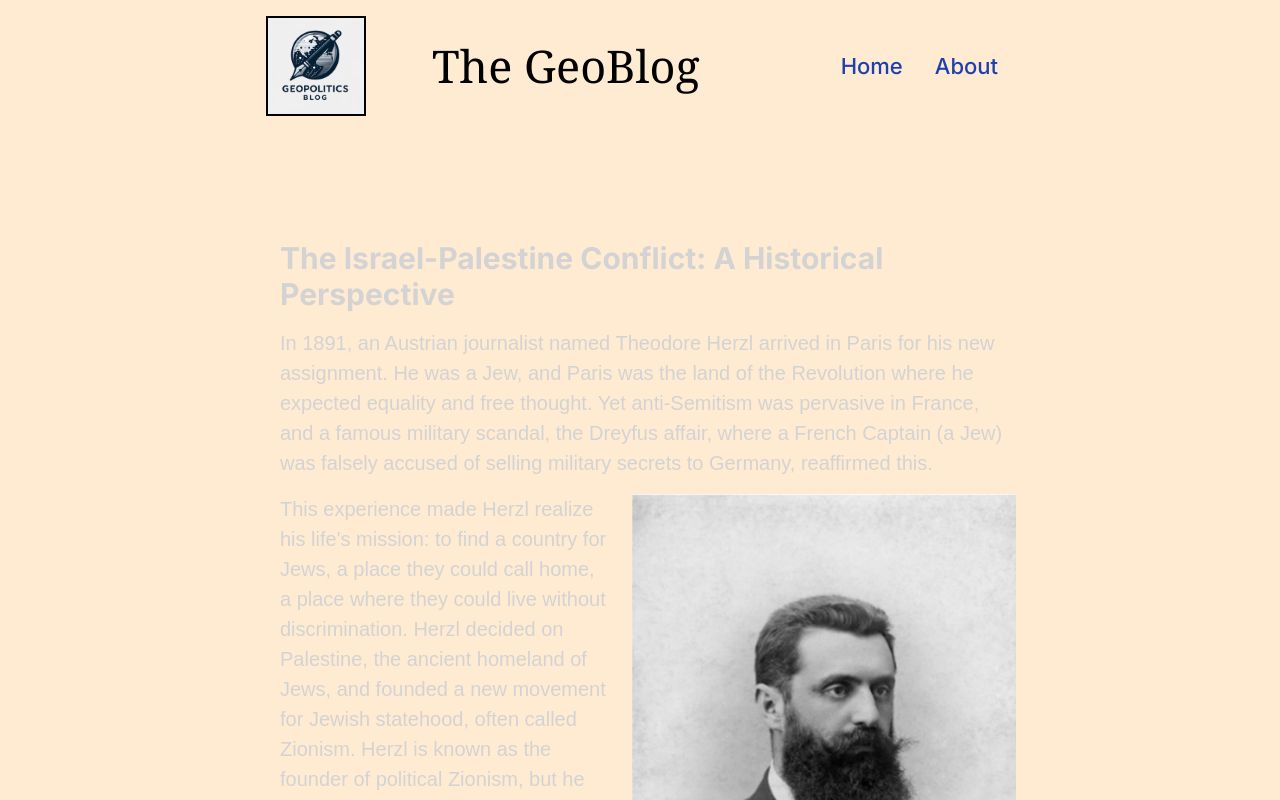
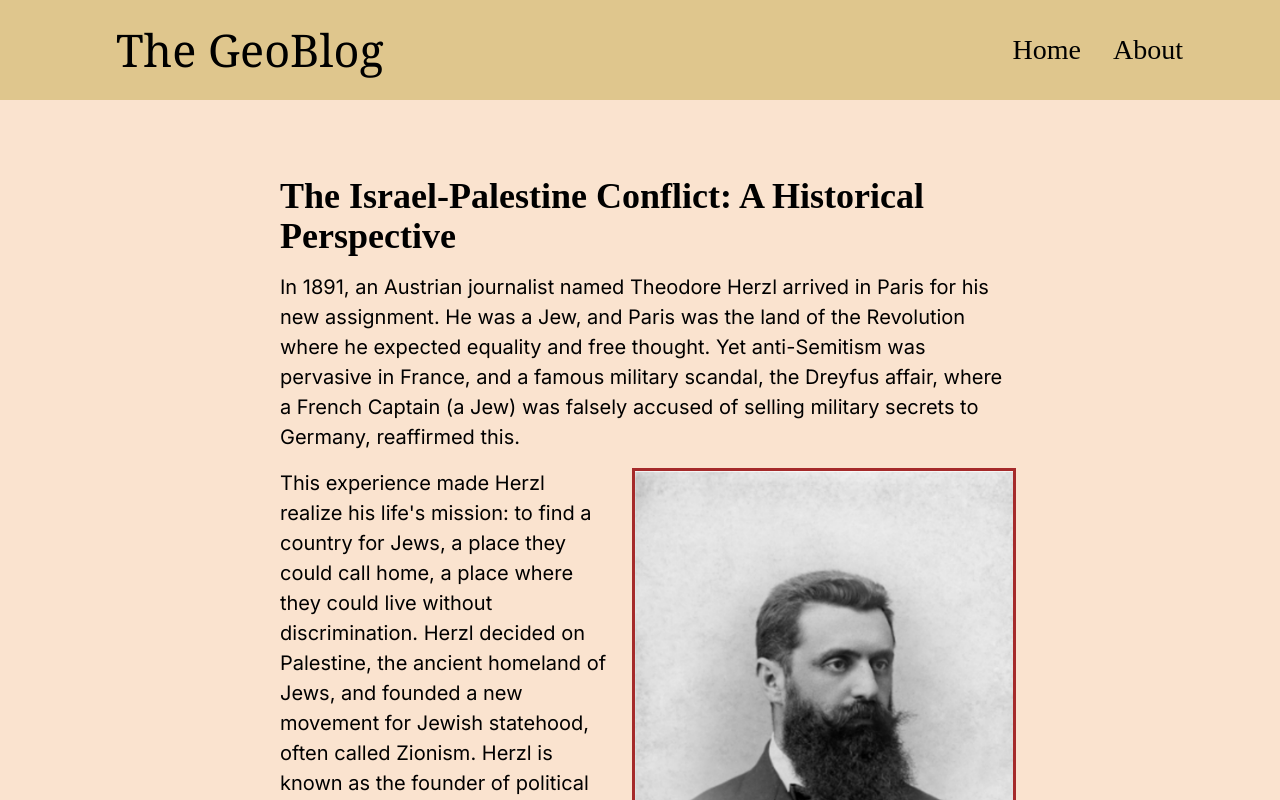
Before and after one commit to AjinkyaP1998/a-nextjs-blog, a Next.js app: page /my_posts/post_1 in a window 1280 px wide. Shown: the top 800 px of the page. Built offline with nearby package versions, Linux system fonts and the light colour scheme.

Commit message:
ui changes

```diff
--- a/src/app/globals.css
+++ b/src/app/globals.css
@@ -4,12 +4,14 @@
 
 :root {
   --foreground-rgb: 211, 211, 211;      /* Bright grey using RGB values */
-  --background-rgb: 255, 235, 210;       /* Peach color (#FFEBD2) using RGB values */
+  /* --background-rgb: 255, 235, 210;       */
+  --background-rgb: 250, 227, 207;
 }
 
 body {
   color: rgb(var(--foreground-rgb));     /* Sets the text color of the body using the updated grey color */
   background: rgb(var(--background-rgb)); /* Sets the background color of the body to peach */
+  font-family: 'Poppins', Arial, sans-serif; /* Sets the global font family to Poppins */
 }
 
 @layer utilities {
@@ -25,7 +27,7 @@ body {
   left: 0;            /* Aligns the header to the left side of the page */
   width: 100%;        /* Ensures the header spans the full width */
   padding: 1rem;      /* Provides padding around the content */
-  background-color: #FFEBD2; /* Sets the background color to white */
+  background-color:  rgb(223, 198, 141); /* Sets the background color to white */
   z-index: 50;        /* Ensures the header stays above other content */
 }
 
@@ -63,7 +65,7 @@ body {
 }
 
 .post-row-custom-bg {
-  background-color: #edccb4 !important; /* Use !important to ensure this style has higher specificity */
+  background-color: #edccb4; /* Use !important to ensure this style has higher specificity */
   width: 100%; /* This ensures it takes the full screen width */
 }
 
@@ -136,14 +138,14 @@ body {
 .post-tile-wrapper {
   display: flex;
   flex-direction: column;
-  background-color: #333333;
+  background-color: #ab6d5e;
   border-radius: 8px;
   transition: box-shadow 0.3s ease;
   padding: 40px 20px;
   height: 700px;
 }
 .post-tile-wrapper:hover {
-  box-shadow: 0 4px 20px rgba(255, 255, 255, 0.8);
+  box-shadow: 10px 10px 20px rgba(87, 22, 11, 0.9);
   cursor: pointer;
 }
 
@@ -154,15 +156,15 @@ body {
   padding: 1rem;
   margin-left: 0.5rem;
   margin-right: 0.5rem;
-  margin-top: 8rem;
+  margin-top: 4rem;
   margin-bottom: 4rem;
   height: 800px;
 }
 
 .actual-content {
-  font-family: 'Arial', sans-serif; /* Set the font family */
   font-size: 20px; /* Set the base font size */
   font-weight: normal; /* Set the font weight */
   line-height: 1.5; /* Set the line height */
   letter-spacing: normal; /* Set the spacing between characters */
+  color: black; /* Set the text color to black */
 }
--- a/src/app/my_posts/post_1/post_content.tsx
+++ b/src/app/my_posts/post_1/post_content.tsx
@@ -6,7 +6,9 @@ import MapImage from './assets/map.png';
 function PostContent() {
     return (
         <div className="post-content">
-            <h1 className="relative text-3xl font-bold mb-4">The Israel-Palestine Conflict: A Historical Perspective</h1>
+            <h1 className="relative text-4xl font-bold mb-4" style={{color: 'black', fontFamily: 'Poppins'}}>
+                The Israel-Palestine Conflict: A Historical Perspective
+            </h1>
             <div className = "actual-content">
 
                 <p className="mb-4">
@@ -17,7 +19,12 @@ function PostContent() {
                 </p>
                 <div className="flex flex-col md:flex-row items-center md:items-start">
                     <div className="md:flex-1 md:order-2">
-                        <img src={HerzlImage.src} alt="Theodore Herzl" className="max-w-xs mx-auto md:max-w-sm" />
+                        <img
+                            src={HerzlImage.src}
+                            alt="Theodore Herzl"
+                            className="max-w-xs mx-auto md:max-w-sm"
+                            style={{ border: '3px solid brown' }}
+                        />
                         <h2 className="text-2xl font-semibold mt-2 md:mt-4 text-center">Theodore Herzl</h2>
                     </div>
                     <div className="md:flex-1 md:order-1 md:mr-6">
@@ -64,7 +71,12 @@ function PostContent() {
                 </p>
                 <div className="flex flex-col md:flex-row items-center justify-center md:items-center md:justify-start" style={{ height: '100%' }}>
                     <div className="md:flex-1 md:order-1"  style={{ flex: '0 0 60%' }} >
-                        <img src={MapImage.src} alt="MapImage" className="mx-auto" style={{ width: '90%' }}/>
+                        <img
+                            src={MapImage.src}
+                            alt="MapImage"
+                            className="mx-auto"
+                            style={{ width: '90%', border: '3px solid brown' }}
+                        />
                     </div>
                     <div className="md:flex-1 md:order-2 md:mr-6"   style={{ flex: '0 0 40%' }} >
                         <p className="mb-4">
--- a/src/app/page.tsx
+++ b/src/app/page.tsx
@@ -9,7 +9,7 @@ export default function Home() {
   return (
     <main className="flex-col w-full">
 
-      <div className="p-24">
+      <div className="mt-36 mx-24">
         <HeaderTop />
 
         <IntroPage />
--- a/src/components/header_top.tsx
+++ b/src/components/header_top.tsx
@@ -6,21 +6,21 @@ import Link from 'next/link';
 function HeaderTop() {
   return (
     <header className="header-top">
-      <nav className="flex justify-between items-center" style={{ paddingLeft: '250px', paddingRight: '250px' }}>
+      <nav className="flex justify-between items-center" style={{ paddingLeft: '50px', paddingRight: '65px' }}>
 
         <Link href="/" style={{ textDecoration: 'none', color: 'inherit', cursor: 'pointer' }} passHref>
           <div className="logo" style={{ flexShrink: 0 }}>
-            <img src="../my_logo.webp" alt="Logo" style={{ height: '100px', border: '2px solid black' }} />
+            {/* <img src="../my_logo.webp" alt="Logo" style={{ height: '100px', border: '2px solid black' }} /> */}
           </div>
         </Link>
 
-        <div className="px-4 py-2 text-[45px] font-medium text-black" style={{ marginLeft: '50px', marginRight: 'auto', fontFamily: 'Georgia, serif' }}>
+        <div className="text-[45px] font-medium text-black" style={{ marginLeft: '50px', marginRight: 'auto', fontFamily: 'Georgia, serif' }}>
           The GeoBlog
         </div>
 
         <div>
-          <a href="#" className="px-4 py-2 text-[22px] font-medium text-blue-800">Home</a>
-          <a href="#" className="px-4 py-2 text-[22px] font-medium text-blue-800">About</a>
+          <a href="#" className="px-4 py-2 text-[28px] font-medium text-black"  style={{fontFamily: 'Montserrat' }}>Home</a>
+          <a href="#" className="px-4 py-2 text-[28px] font-medium text-black"  style={{fontFamily: 'Montserrat' }}>About</a>
         </div>
 
       </nav>
--- a/src/components/post_tile.tsx
+++ b/src/components/post_tile.tsx
@@ -17,7 +17,7 @@ function PostTile({ imageUrl, title, author, publishDate, description, link }: P
     <Link href={link} className="post-tile-wrapper" style={{ textDecoration: 'none', color: 'inherit', cursor: 'pointer' }} passHref>
       <div className="post-tile" style={{ display: 'flex', flexDirection: 'column', alignItems: 'space-between' }}>
 
-        <img src={imageUrl} alt="Post Image" className="display-post-image"/>
+        {/* <img src={imageUrl} alt="Post Image" className="display-post-image"/> */}
 
         <div className="post-details">
 
```
